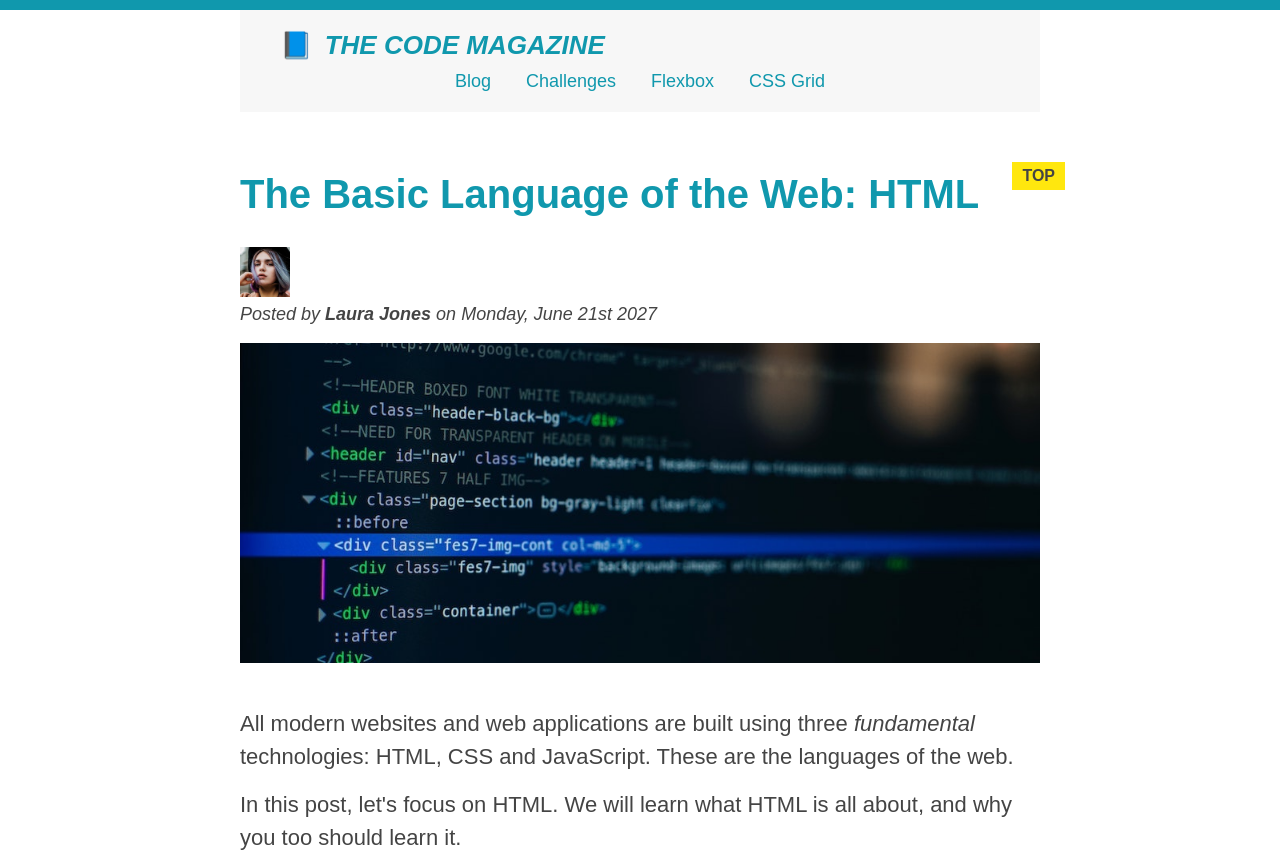
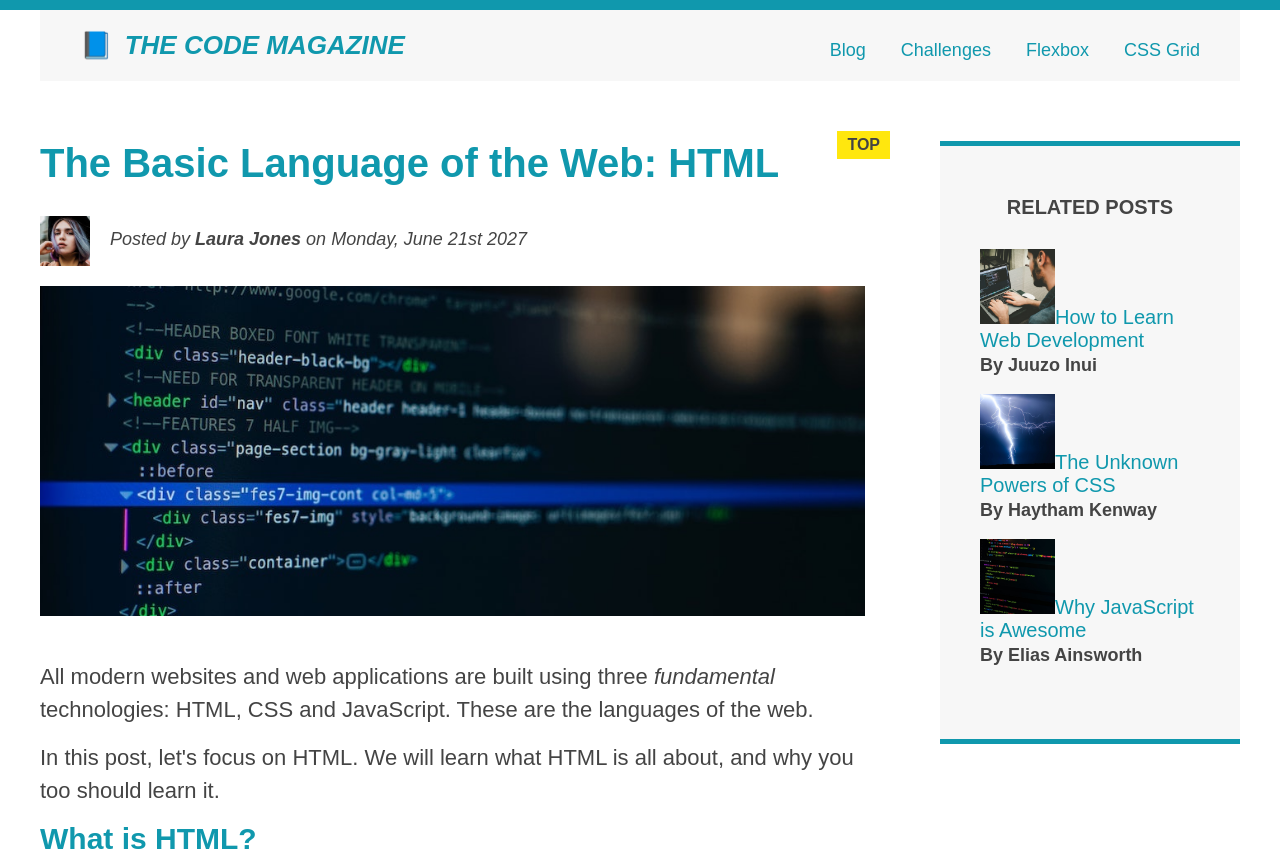
Before and after one commit to rogueassassin11/html-fundamentals, a plain HTML site: page index.html in a window 1280 px wide. Shown: the top 859 px of the page. Drawn offline with Linux system fonts and the light colour scheme.

Commit message:
Layouts 1

```diff
--- a/index.html
+++ b/index.html
@@ -10,7 +10,7 @@
   </head>
   <body>
     <div class="container">
-      <header class="main-header">
+      <header class="main-header clearfix">
         <h1>📘 The Code Magazine</h1>
 
         <nav>
@@ -19,6 +19,8 @@
           <a href="#">Flexbox</a>
           <a href="#">CSS Grid</a>
         </nav>
+
+        <!-- <div class="clear"></div> -->
       </header>
 
       <article>
@@ -30,9 +32,10 @@
             alt="Laura Jones"
             width="50"
             height="50"
+            class="author-img"
           />
 
-          <p id="author">
+          <p id="author" class="author">
             Posted by <strong>Laura Jones</strong> on Monday, June 21st 2027
           </p>
           <img
--- a/style.css
+++ b/style.css
@@ -24,6 +24,7 @@ POSITIONING
 * {
   margin: 0;
   padding: 0;
+  box-sizing: border-box;
 }
 
 /* PAGE SECTIONS*/
@@ -35,7 +36,7 @@ body {
 }
 
 .container {
-  width: 800px;
+  width: 1200px;
   margin: 0 auto;
 }
 
@@ -86,6 +87,7 @@ h4 {
   font-size: 20px;
   text-transform: uppercase;
   text-align: center;
+  margin-bottom: 30px;
 }
 
 p {
@@ -125,14 +127,14 @@ li:last-child {
 
 .related {
   list-style: none;
+  margin-left: 0;
 }
 
 aside {
   background-color: #f7f7f7;
   border-top: 5px solid #1098ad;
   border-bottom: 5px solid #1098ad;
-  padding: 50px 0;
-  width: 500px;
+  padding: 50px 40px;
 }
 
 /* selects the li that is the first child*/
@@ -216,3 +218,48 @@ h2::after {
   right: -25px;
   color: #444;
 }
+
+/* FLOAT */
+.author-img {
+  float: left;
+  margin-bottom: 20px;
+}
+
+.author {
+  float: left;
+  margin-top: 10px;
+  margin-left: 20px;
+}
+
+h1 {
+  float: left;
+}
+
+nav {
+  float: right;
+}
+
+.clear {
+  clear: both;
+}
+
+.clearfix::after {
+  clear: both;
+  content: "";
+  display: block;
+}
+
+article {
+  float: left;
+  width: 825px;
+}
+
+aside {
+  float: right;
+  width: 300px;
+}
+
+footer {
+  background-color: yellow;
+  clear: both;
+}
--- a/style2.css
+++ b/style2.css
@@ -1,6 +1,7 @@
 * {
   margin: 0;
   padding: 0;
+  box-sizing: border-box;
 }
 
 body {
@@ -33,11 +34,25 @@ h3 {
 img {
   width: 250px;
   margin-bottom: 20px;
+  float: left;
+}
+
+.shopping-details {
+  float: left;
+  width: 250px;
+  padding-left: 30px;
+}
+
+.product-details {
+  float: right;
+  width: 250px;
+  margin-right: 20px;
 }
 
 .price {
   font-size: 25px;
   margin-bottom: 10px;
+  float: left;
 }
 
 .ship {
@@ -45,7 +60,19 @@ img {
   color: #777;
   font-size: 14px;
   font-weight: bold;
-  margin-bottom: 20px;
+  padding-top: 5px;
+  margin-bottom: 30px;
+  float: right;
+}
+
+.clearfix::after {
+  clear: both;
+  content: "";
+  display: block;
+}
+
+.price-ship {
+  margin-top: 15px;
 }
 
 p {
```
Also changed, not shown: shoe.html (+8 -0 lines).
